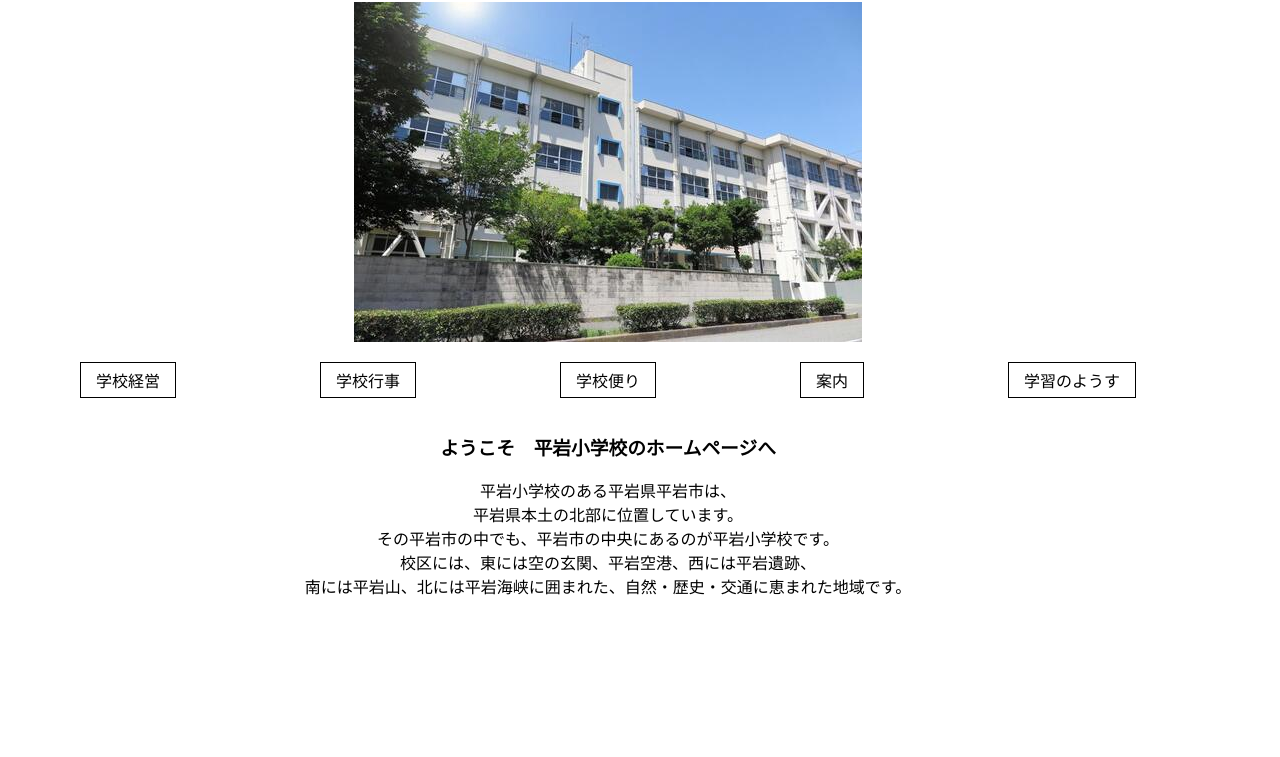
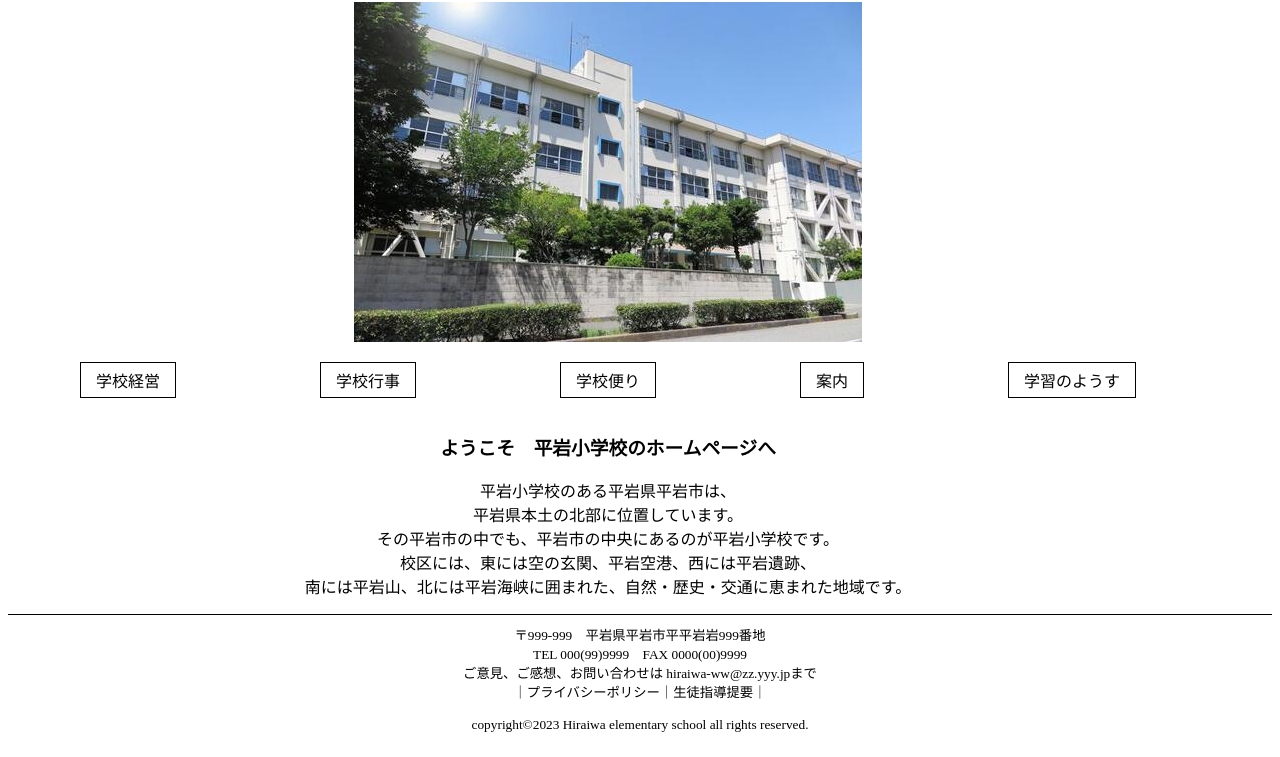
Before and after one commit to hiraiwa0324/intern2023, a plain HTML site: page index.html in a window 1280 px wide. Shown: the part 90-847 px from the top of the page. Before the commit the page ends 800 px from the top, so only its background shows below. Drawn offline with Linux system fonts and the light colour scheme.

Commit message:
フッターの中身を追加

```diff
--- a/footer.css
+++ b/footer.css
@@ -0,0 +1,7 @@
+.school_data{
+    text-align: center;
+    font-size: smaller;
+    border-top-style: solid;
+    border-width: thin;
+    padding: 10px 0;
+}
--- a/index.html
+++ b/index.html
@@ -57,7 +57,14 @@
     </div>
     <div class="main_kanemasa"></div>
   </div>
-  <footer></footer>
+  <footer>
+    <p class="school_data">〒999-999　平岩県平岩市平平岩岩999番地<br>
+      TEL 000(99)9999　FAX 0000(00)9999<br>
+      ご意見、ご感想、お問い合わせは hiraiwa-ww@zz.yyy.jpまで<br>
+      ｜プライバシーポリシー｜生徒指導提要｜<br><br>
+      copyright©2023 Hiraiwa elementary school all rights reserved.
+    </p>
+  </footer>
 </body>
 
 </html>
```
